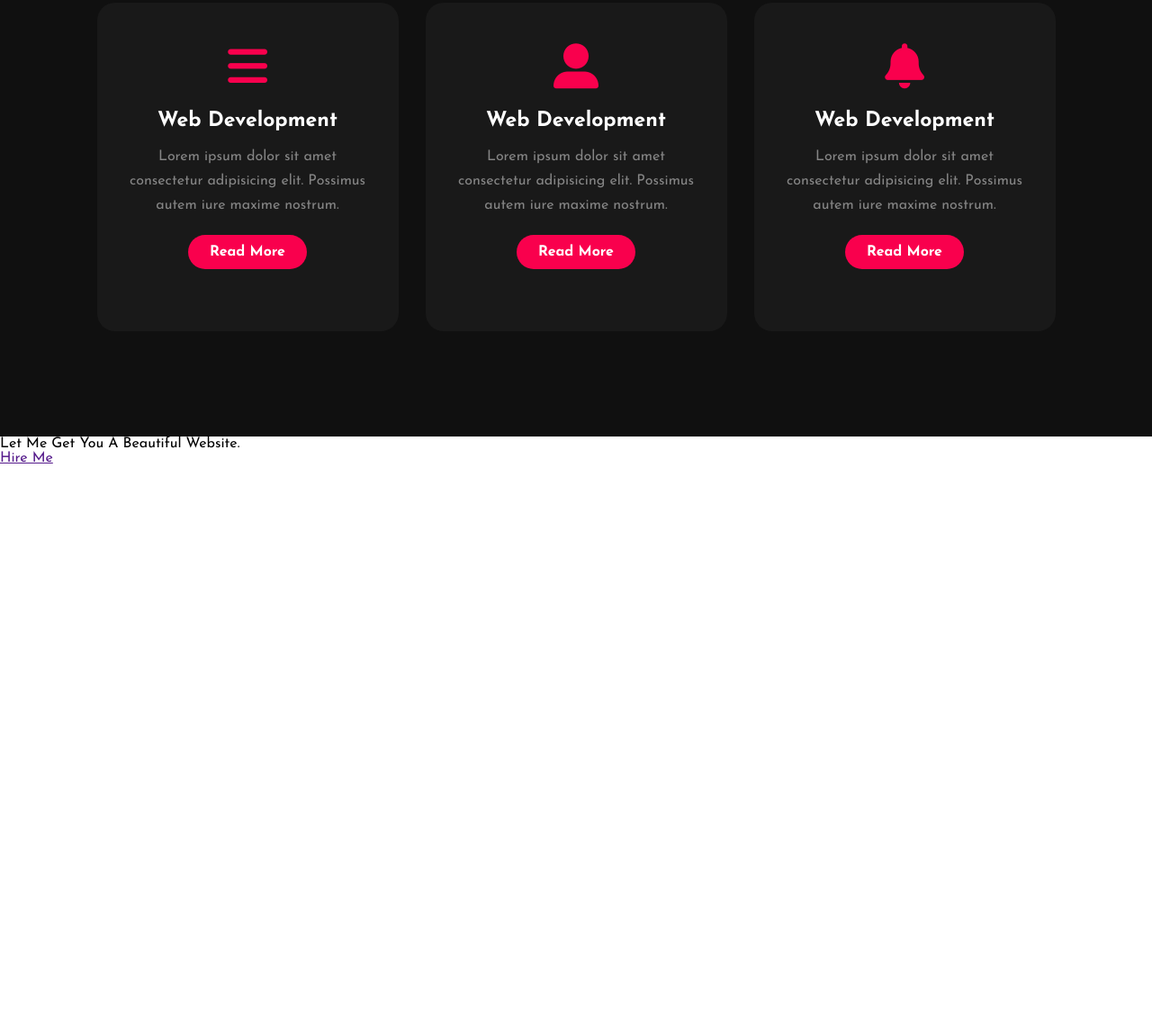
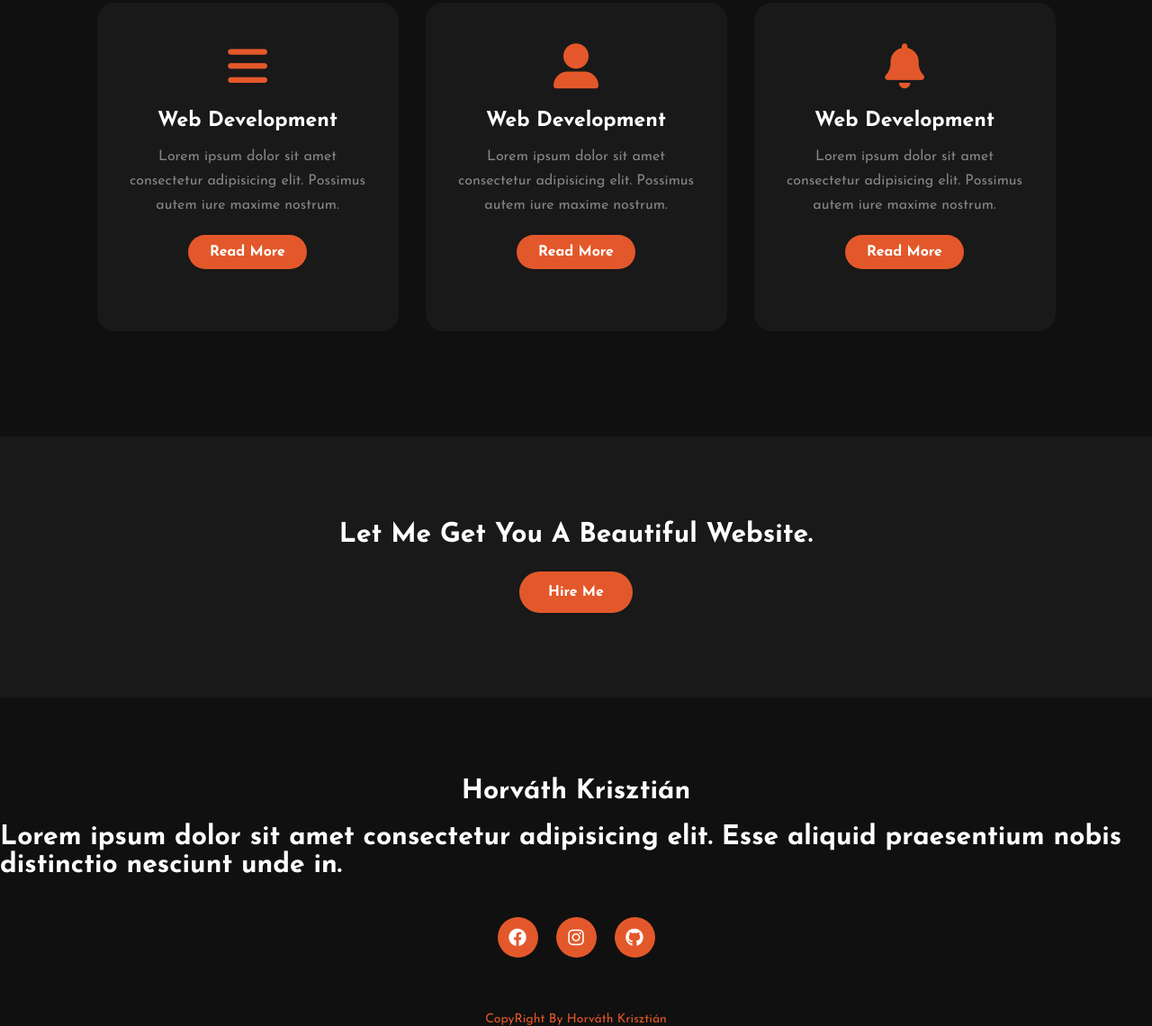
Before and after one commit to Aggron2k/Portfolio-Website-Demo, a plain HTML site: page index.html in a window 1280 px wide. Shown: the part 1660-2800 px from the top of the page at 90% size. Before the commit the page ends 2177 px from the top, so only its background shows below. Drawn offline with Linux system fonts and the light colour scheme.

Commit message:
Final V1.0
Utolsó szín változtatás + footer

```diff
--- a/index.html
+++ b/index.html
@@ -93,5 +93,16 @@
         <p>Let Me Get You A Beautiful Website.</p>
         <a href="" class="button-two">Hire Me</a>
     </div>
+
+    <footer>
+        <p>Horváth Krisztián</p>
+        <p>Lorem ipsum dolor sit amet consectetur adipisicing elit. Esse aliquid praesentium nobis distinctio nesciunt unde in.</p>
+        <div class="social">
+            <a href="#"><i class="fa-brands fa-facebook"></i></a>
+            <a href="#"><i class="fa-brands fa-instagram"></i></a>
+            <a href="#"><i class="fa-brands fa-github"></i></a>
+        </div>
+        <p class="end">CopyRight By Horváth Krisztián</p>
+    </footer>
 </body>
 </html>
--- a/style.css
+++ b/style.css
@@ -24,7 +24,7 @@ nav{
     cursor:pointer;
 }
 span{
-    color: #f9004d;
+    color: #E3582A;
 }
 nav ul li{
     list-style-type: none;
@@ -38,11 +38,11 @@ nav ul li a {
     text-transform: capitalize;
 }
 nav ul li a:hover {
-    color: #f9004d;
+    color: #E3582A;
     transform: .4s;
 }
 .btn{
-    background-color: #f9004d;
+    background-color: #E3582A;
     color:white;
     text-decoration: none;
     border: 2px solid transparent;
@@ -71,7 +71,7 @@ h3{
     margin-bottom: 50px;
 }
 h4{
-    color:#f9004d;
+    color:#E3582A;
     letter-spacing: 2px;
     font-size: 20px;
 }
@@ -84,7 +84,7 @@ h4{
     display: inline-block;
     width: 100%;
     padding: 14px 130px 14px 15px;
-    border: 2px solid #f9004d;
+    border: 2px solid #E3582A;
     outline: none;
     border-radius: 30px;
 }
@@ -95,7 +95,7 @@ h4{
     border: none;
     padding: 10px 30px;
     border-radius: 30px;
-    background-color: #f9004d;
+    background-color: #E3582A;
     color:white;
     box-shadow: 0px 0px 5px #000, 0px 0px 15px #858585;
     top: 6px;
@@ -143,7 +143,7 @@ h4{
     margin-bottom: 45px;
 }
 button{
-    background-color: #f9004d;
+    background-color: #E3582A;
     color:white;
     text-decoration: none;
     border: 2px solid transparent;
@@ -154,7 +154,7 @@ button{
 }
 button:hover{
     background-color: transparent;
-    border: 2px solid #f9004d;
+    border: 2px solid #E3582A;
     cursor: pointer;
 }
 .service{
@@ -191,7 +191,7 @@ button:hover{
     display: block;
     text-align: center;
     margin: 25px 0px;
-    color:#f9004d;
+    color:#E3582A;
 }
 h5{
     color:white;
@@ -208,7 +208,7 @@ h5{
     text-align: center;
 }
 .card .button{
-    background-color: #f9004d;
+    background-color: #E3582A;
     color:white;
     text-decoration: none;
     border: 2px solid transparent;
@@ -219,9 +219,86 @@ h5{
 }
 .card .button:hover{
     background-color: transparent;
-    border: 2px solid #f9004d;
+    border: 2px solid #E3582A;
     cursor: pointer;
 }
 .contact-me{
     width: 100%;
+    height: 290px;
+    background: #191919;
+    display: flex;
+    align-items: center;
+    flex-direction: column;
+    justify-content: center;
 }
+.contact-me p{
+    color:white;
+    font-size: 30px;
+    font-weight: bold;
+    margin-bottom: 25px;
+}
+.contact-me .button-two{
+    background-color: #E3582A;
+    color:white;
+    text-decoration: none;
+    border: 2px solid transparent;
+    font-weight: bold;
+    padding:  13px 30px;
+    border-radius: 30px;
+    transition: .4s;
+}
+.contact-me .button-two:hover{
+    background-color: transparent;
+    border: 2px solid #E3582A;
+    cursor: pointer;
+}
+footer{
+    position: relative;
+    width: 100%;
+    height: 400px;
+    background: #101010;
+    display: flex;
+    flex-direction: column;
+    align-items: center;
+    justify-content: center;
+}
+footer p:nth-child(1){
+    font-size:30px;
+    color:white;
+    margin-bottom: 20px;
+    font-weight: bold;
+}
+footer p:nth-child(2){
+    font-size:30px;
+    color:white;
+    margin-bottom: 20px;
+    font-weight: bold;
+}
+.social{
+    display: flex;
+}
+.social a{
+    width: 45px;
+    height: 45px;
+    display: flex;
+    align-items: center;
+    justify-content: center;
+    background: #E3582A;
+    border-radius: 50%;
+    margin: 22px 10px;
+    color:white;
+    text-decoration: none;
+    font-size: 20px;
+}
+
+.social a:hover{
+    transform: scale(1.3);
+    transition: .3s;
+}
+
+.end{
+    position: absolute;
+    color:#E3582A;
+    bottom:35px;
+    font-size: 14px;;
+}
```
